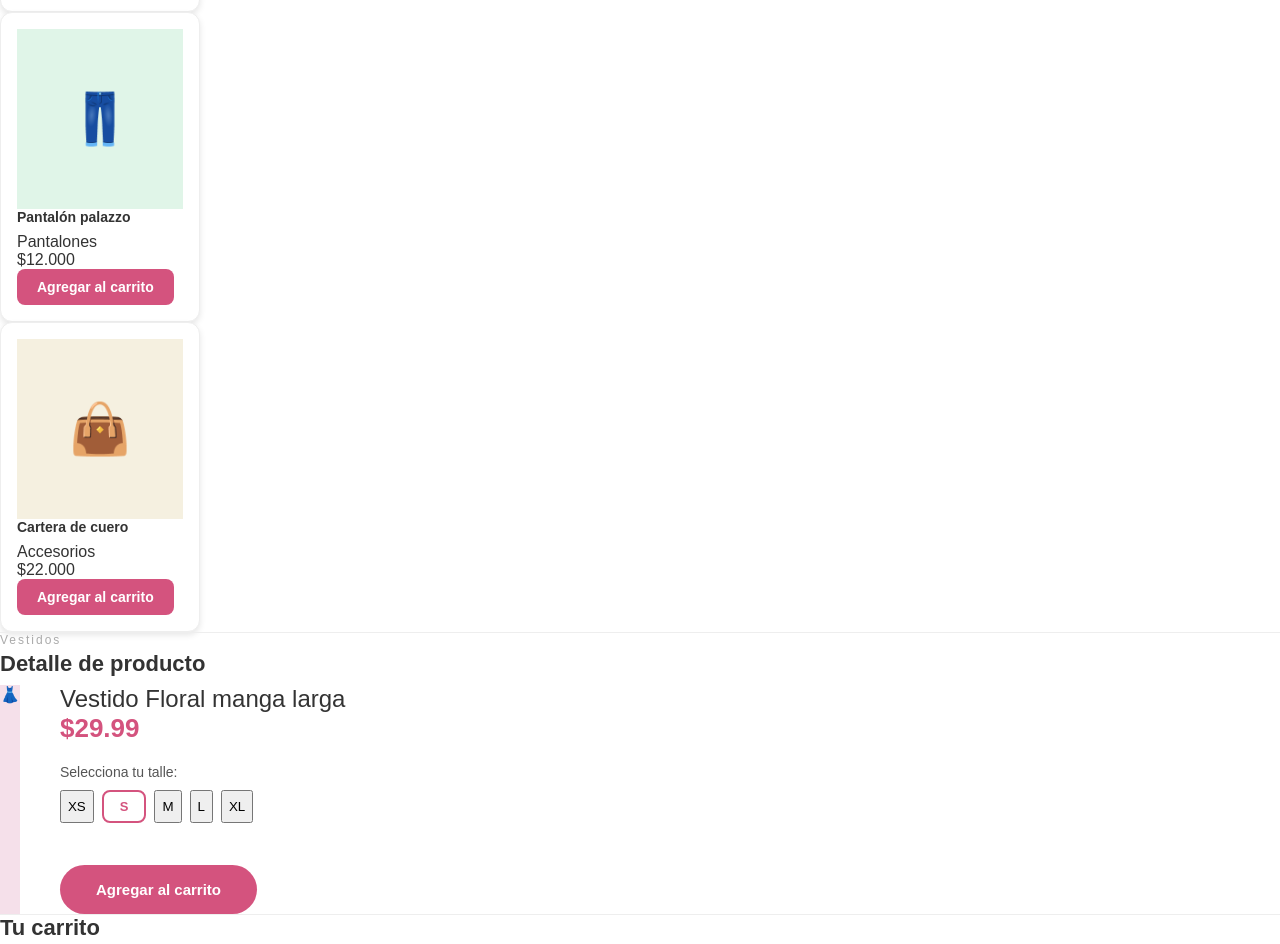
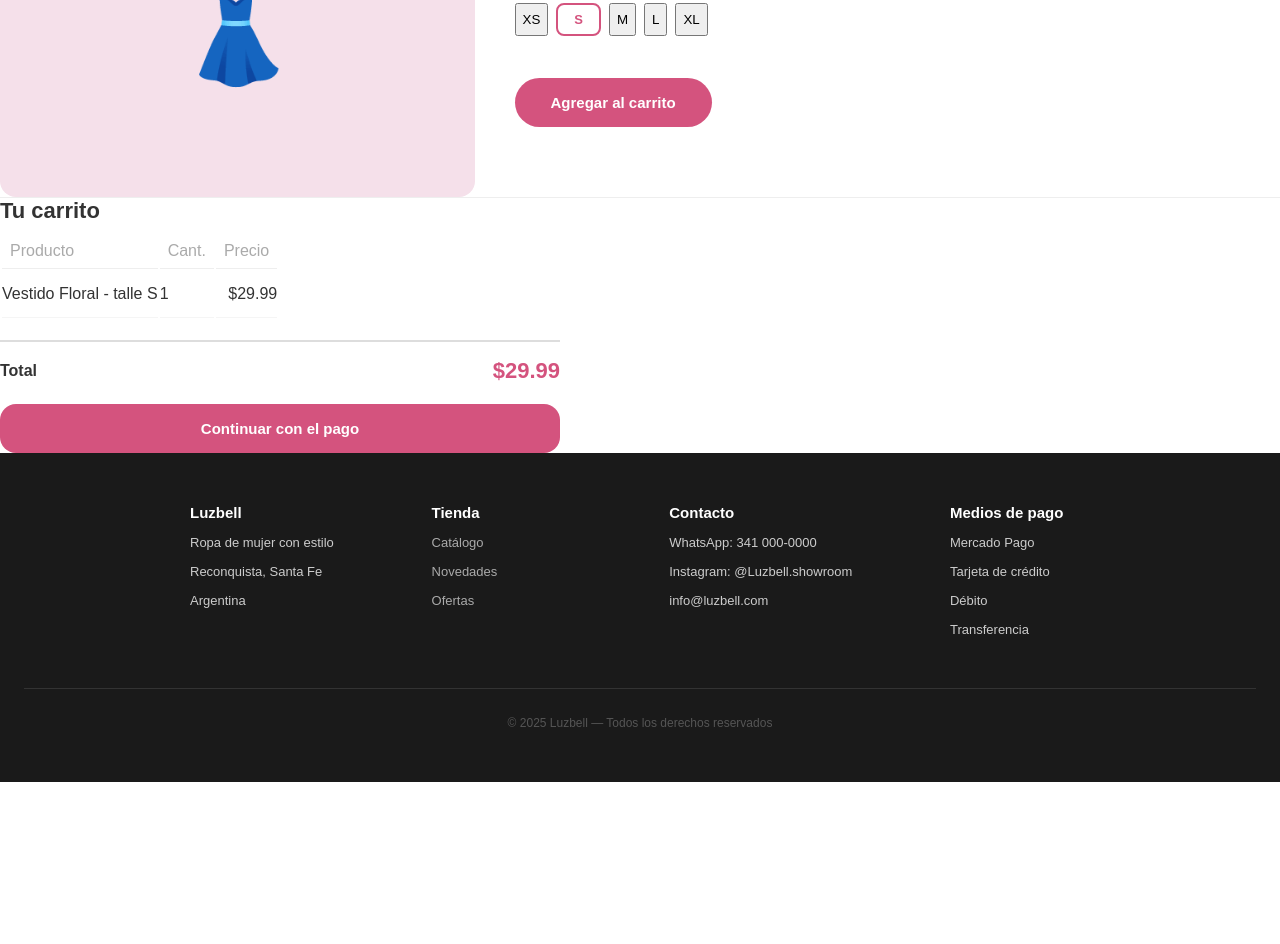
Before and after one commit to LucaSudo/Web4Luz, a plain HTML site: page index.html in a window 1280 px wide. Shown: the part 1324-2268 px from the top of the page. After the commit the page ends 2106 px from the top, so only its background shows below. Drawn offline with Linux system fonts and the light colour scheme.

Commit message:
feat: Fix de la clase 'producots-grid' en html y css

```diff
--- a/index.html
+++ b/index.html
@@ -64,7 +64,7 @@
         <div class="productos-grid">
             <div class="tarjeta-producto">
                 <div class="tarjeta-imagen bg-rosa">👗</div>
-             <div class="tarjeta-info"></div>
+                <div class="tarjeta-info">
                     <p class="tarjeta-nombre">Vestido Floral</p>
                     <p class="tarjeta-categoria">Vestidos</p>
                     <p class="tarjeta-precio">$29.99</p>
@@ -81,7 +81,6 @@
                     <button class="btn-rosa">Agregar al carrito</button>
                 </div>
             </div>
-         </div>
 
             <div class="tarjeta-producto">
                 <div class="tarjeta-imagen bg-verde">👖</div>
@@ -92,7 +91,6 @@
                     <button class="btn-rosa">Agregar al carrito</button>
                 </div>
             </div>
-        </div>
 
             <div class="tarjeta-producto">
                 <div class="tarjeta-imagen bg-amarillo">👜</div>
@@ -101,6 +99,7 @@
                     <p class="tarjeta-categoria">Accesorios</p>
                     <p class="tarjeta-precio">$22.000</p>
                     <button class="btn-rosa">Agregar al carrito</button>
+                </div>
             </div>
         </div>
     </section>
--- a/style.css
+++ b/style.css
@@ -15,7 +15,7 @@ h1,h2,h3{
 
 p{
     margin: 0;
-    line-height: 1,7;
+    line-height: 1.7;
 }
 
 a{
@@ -240,7 +240,7 @@ header{
     box-shadow: 0 3px 6px rgba(0,0,0,0.1);
 }
 
-.tarjeta-producto :hover{
+.tarjeta-producto:hover{
     box-shadow: 0 6px 12px rgba(0,0,0,0.15);
     border-color: #D4537E;
 }
@@ -253,7 +253,7 @@ header{
     font-size: 50px;
 }
 
-.tarjeta-informacion{
+.tarjeta-info{
     padding: 12px;
 }
 .tarjeta-nombre{
@@ -261,12 +261,12 @@ header{
     font-size: 14px;
     margin-bottom: 8px;
 }
-.tajeta-categoria{
+.tarjeta-categoria{
     font-size: 12px;
     color: #aaaaaa;
     margin-bottom: 4px;
 }
-.tarjera-precio{
+.tarjeta-precio{
     color: #D4537E;
     font-weight: bold;
     font-size: 16px;
@@ -284,7 +284,7 @@ header{
     flex-wrap: wrap;
     max-width: 800px;
 }
-.detalle-imagen{
+.detalle-img{
     flex: 1;
     min-width: 250px;
     border-radius: 16px;
@@ -334,3 +334,103 @@ header{
 .btn-carrito{
     width: 100%;
 }
+
+.carrito-contenedor{
+    max-width: 560px;
+}
+.carrito-tabla th{
+text-align: left;
+padding: 8px;
+color: #aaaaaa;
+font-weight: normal;
+border-bottom: 1px solid #eeeeee;
+}
+
+.carrito-tabla td{
+    padding: 14px 0;
+    border-bottom: 1px solid #f5f5f5;
+}
+.carrito-tabla .col-cant{
+    align-items: center;
+}
+.carrito-tabla .col-precio{
+    text-align: right;
+}
+.carrito-total{
+    display: flex;
+    justify-content: space-between;
+    align-items: center;
+    margin-top: 20px;
+    padding-top: 16px;
+    border-top: 2px solid #dddddd;
+}
+
+.carrito-total-label{
+    font-size: 16px;
+    font-weight: bold;
+}
+.carrito-total-importe{
+    font-size: 22px;
+    font-weight: bold;
+    color: #D4537E;
+}
+
+.btn-pago{
+    width: 100%;
+    margin-top: 20px;
+    padding: 16px;
+    font-size: 15px;
+    border-radius: 16px;
+}
+
+.footer{
+    background-color: #1a1a1a;
+    color: #cccccc;
+    padding: 48px 24px;
+    font-size: 13px;
+}
+
+.footer-grid{
+    display: flex;
+    flex-wrap: wrap;
+    gap: 40px;
+    justify-content: space-between;
+    max-width: 900px;
+    margin: 0 auto;
+}
+
+.footer-columna{
+    min-width: 140px;
+}
+
+.footer-titulo{
+    color: #ffffff;
+    font-weight: bold;
+    font-size: 15px;
+    margin-bottom: 16px;
+}
+
+.footer-columna p{
+    margin-bottom: 8px;
+    line-height: 1.6;
+}
+
+.footer-columna a{
+    color: #aaaaaa;
+}
+
+.footer-columna a:hover{
+    color: #ffffff;
+}
+
+.footer-linea{
+    border: none;
+    border-top: 1px solid #333333;
+    margin: 40px 0 24px;
+}
+
+.footer-copyright{
+    text-align: center;
+    color: #555555;
+    font-size: 12px;
+}
```
Lines whose indentation alone changed are shown as unchanged.
